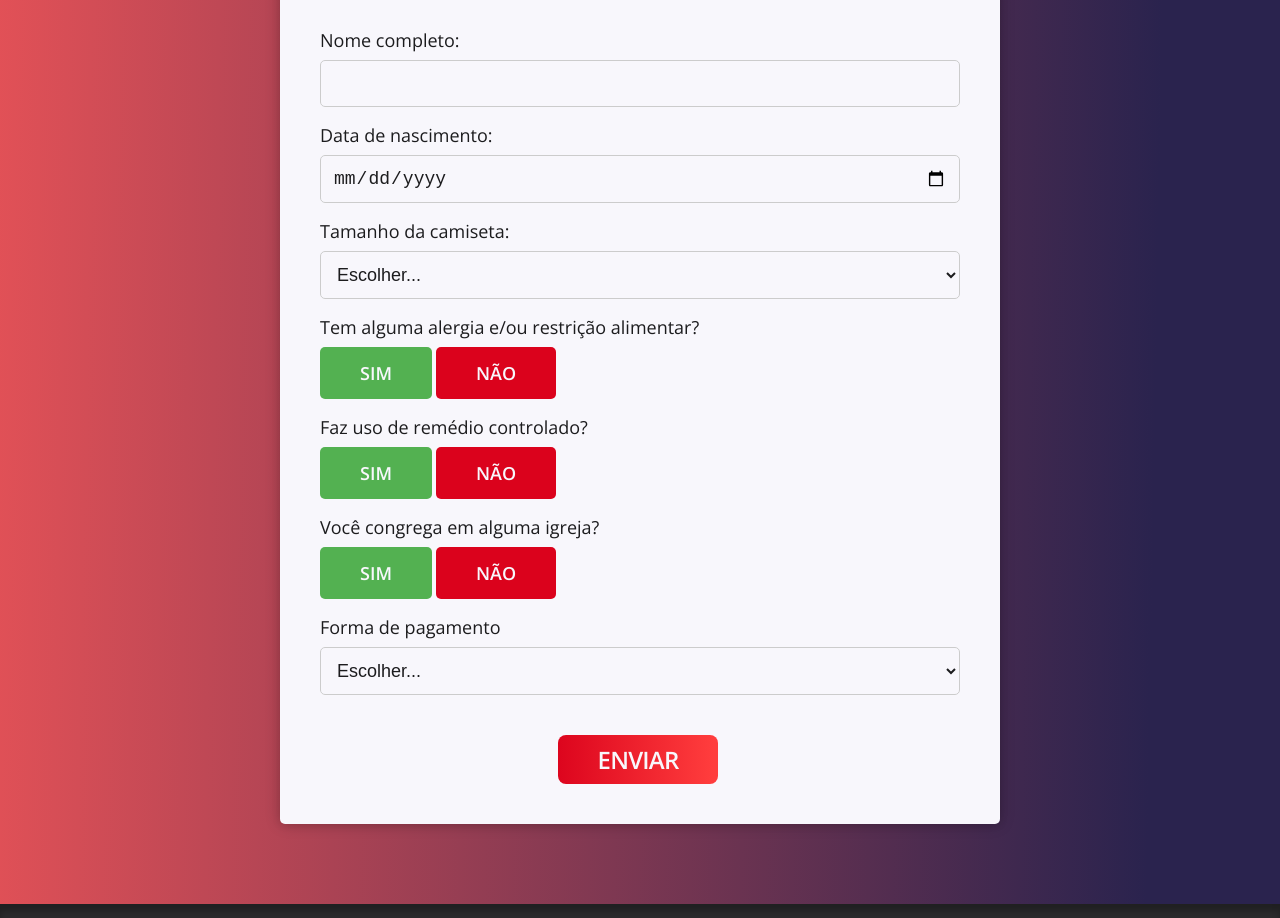
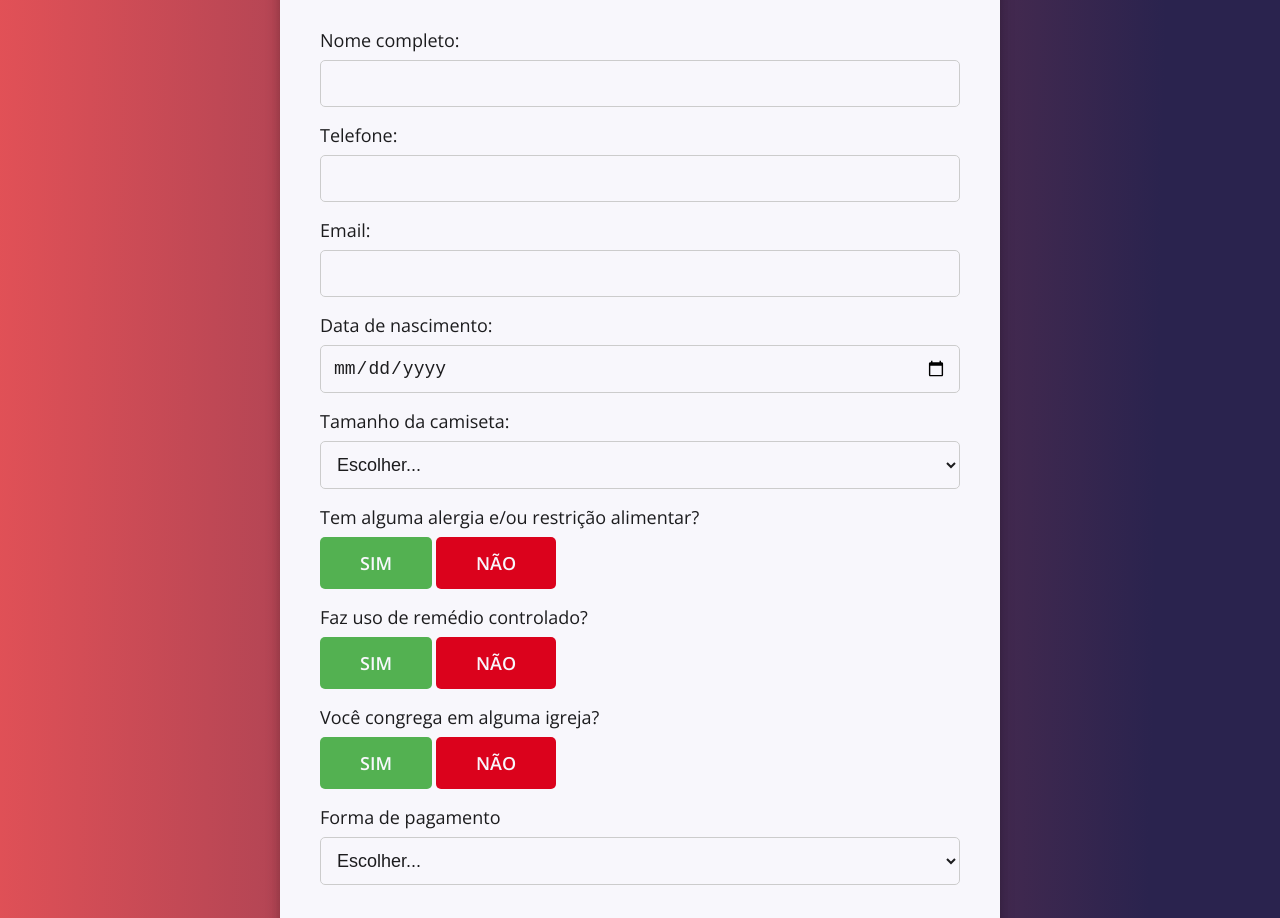
Before and after one commit to lucas-lourencoo/retiro_up22, a Next.js app: page / in a window 1280 px wide. Shown: the part 3000-3918 px from the top of the page. Built offline with nearby package versions, Linux system fonts and the light colour scheme.

Commit message:
updated form

```diff
--- a/src/pages/index.tsx
+++ b/src/pages/index.tsx
@@ -35,6 +35,8 @@ enum PaymentEnum {
 
 interface IFormInput {
   name: string;
+  celphone: string;
+  email: string;
   bornDate: string;
   size: SizeEnum;
   medicine: 'Sim' | 'Não';
@@ -66,6 +68,7 @@ const Home = () => {
     const formattedData = {
       ...data,
       bornDate: new Date(data.bornDate).toLocaleDateString(),
+      celphone: data.celphone.toString(),
     };
 
     toast.loading('Enviando...');
@@ -413,6 +416,24 @@ const Home = () => {
             {errors.name && <p>Nome é obrigatório</p>}
           </div>
           <div className='input'>
+            <label>Telefone:</label>
+            <input
+              {...register('celphone', { required: true })}
+              className={errors.celphone ? 'displayErros' : ''}
+              type='number'
+            />
+            {errors.celphone && <p>Telefone é obrigatório</p>}
+          </div>
+          <div className='input'>
+            <label>Email:</label>
+            <input
+              {...register('email', { required: true })}
+              className={errors.email ? 'displayErros' : ''}
+              type='email'
+            />
+            {errors.email && <p>Email é obrigatório</p>}
+          </div>
+          <div className='input'>
             <label>Data de nascimento:</label>
             <input
               {...register('bornDate', { required: true })}
```
Also changed, not shown: 1 other file (tests, documents, lock files or other folders).
